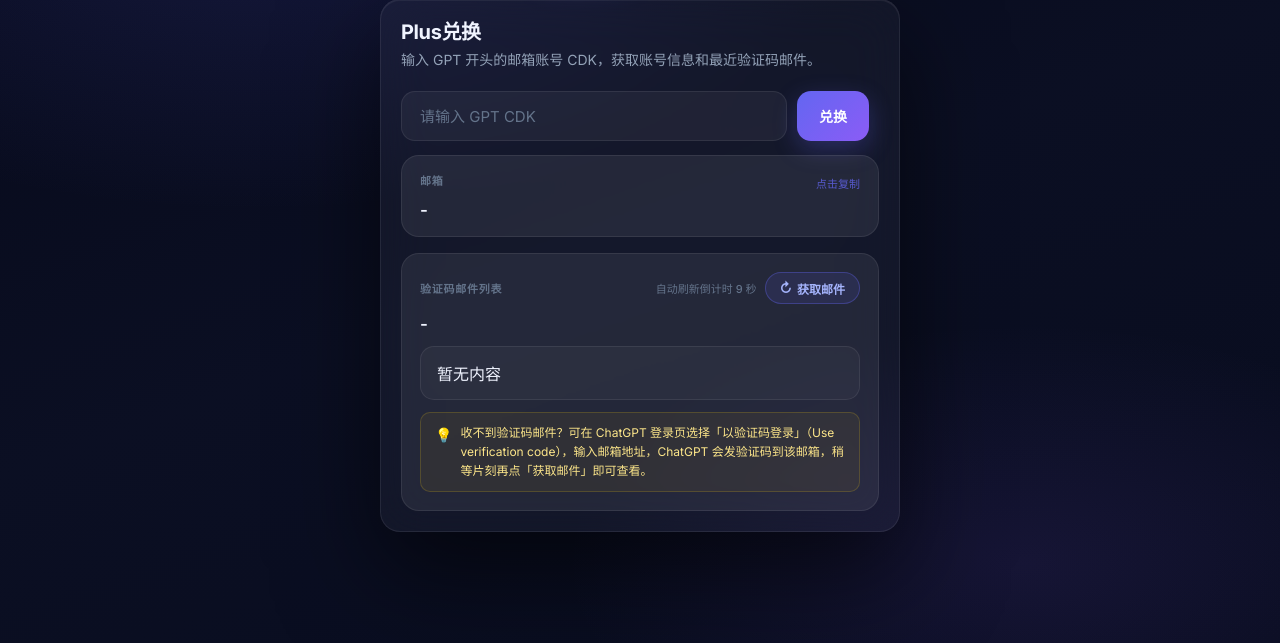
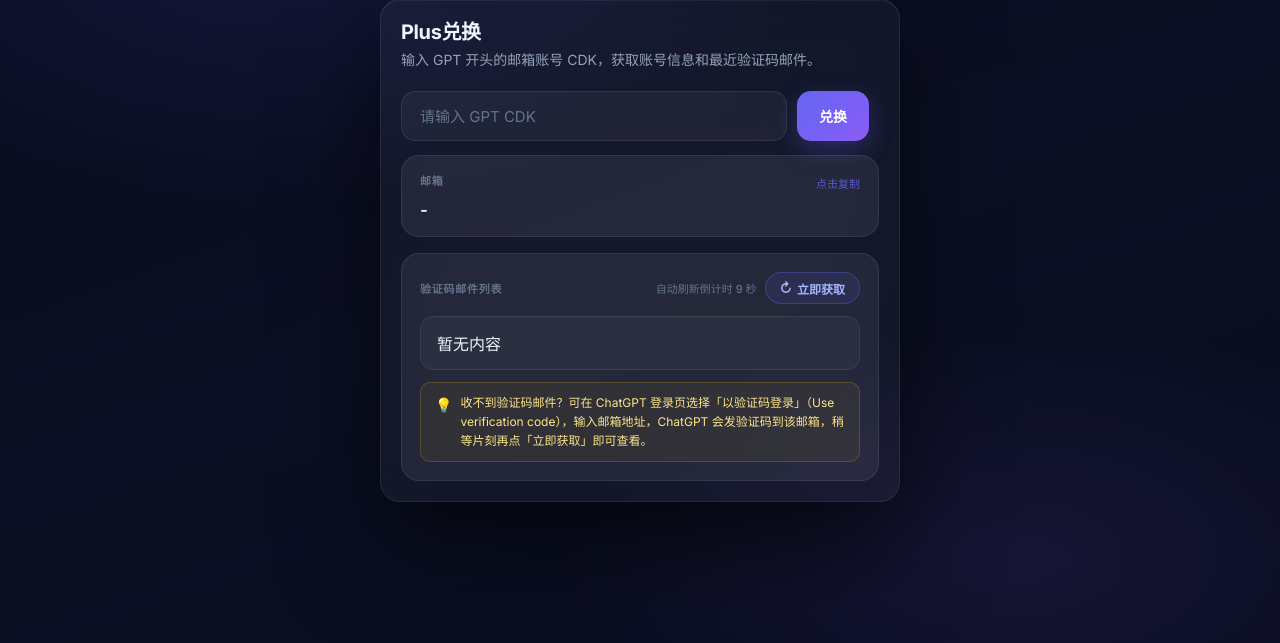
Before and after one commit to xinyang09/ckd-duihuan, a Flask app: page / in a window 1280 px wide. Shown: the part 157-800 px from the top of the page. Run offline with Flask 3, Linux system fonts and the light colour scheme.

Commit message:
Plus兑换优化

```diff
--- a/templates/index.html
+++ b/templates/index.html
@@ -454,16 +454,15 @@
             <div class="label" style="margin-bottom: 0;">验证码邮件列表</div>
             <div class="mail-head-actions">
               <div class="mail-status" id="mailStatus">自动刷新倒计时 15 秒</div>
-              <button id="codeBtn" type="button">获取邮件</button>
+              <button id="codeBtn" type="button">立即获取</button>
             </div>
           </div>
-          <div class="value" id="mailListMeta">-</div>
           <div id="mailList" class="mail-list">
             <div class="mail-item">暂无内容</div>
           </div>
           <div class="mail-tip">
             <span class="mail-tip-icon">💡</span>
-            <span>收不到验证码邮件？可在 ChatGPT 登录页选择「以验证码登录」（Use verification code），输入邮箱地址，ChatGPT 会发验证码到该邮箱，稍等片刻再点「获取邮件」即可查看。</span>
+            <span>收不到验证码邮件？可在 ChatGPT 登录页选择「以验证码登录」（Use verification code），输入邮箱地址，ChatGPT 会发验证码到该邮箱，稍等片刻再点「立即获取」即可查看。</span>
           </div>
         </section>
       </section>
@@ -528,7 +527,6 @@
       const statusEl = document.getElementById("status");
       const emailEl = document.getElementById("email");
       const mailStatusEl = document.getElementById("mailStatus");
-      const mailListMetaEl = document.getElementById("mailListMeta");
       const mailListEl = document.getElementById("mailList");
 
       const smsCdkInput = document.getElementById("smsCdk");
@@ -597,7 +595,6 @@
         emailEl.textContent = "-";
         mailStatusEl.textContent = "";
         mailCountdown = 15;
-        mailListMetaEl.textContent = "-";
         mailListEl.innerHTML = '<div class="mail-item">暂无内容</div>';
 
         smsCdkInput.value = "";
@@ -750,7 +747,6 @@
           emailEl.textContent = data.email || "-";
           setStatus(`兑换成功：${data.cdk}`);
           // 第二步：邮件请求并行发出，不阻塞账号展示
-          mailListMetaEl.textContent = "正在获取邮件...";
           startMailPolling();
           loadAllCodes();
         } catch (error) {
@@ -771,7 +767,6 @@
             headers: { "Content-Type": "application/json" },
             body: JSON.stringify({ cdk }),
           });
-          mailListMetaEl.textContent = `共 ${data.count || 0} 封验证码邮件`;
           renderMailList(data.items || []);
           mailCountdown = 15;
           mailStatusEl.textContent = `自动刷新倒计时 ${mailCountdown} 秒`;
@@ -791,7 +786,6 @@
             headers: { "Content-Type": "application/json" },
             body: JSON.stringify({ cdk }),
           });
-          mailListMetaEl.textContent = `共 ${data.count || 0} 封验证码邮件`;
           renderMailList(data.items || []);
           mailCountdown = 15;
           mailStatusEl.textContent = `自动刷新倒计时 ${mailCountdown} 秒`;
```
